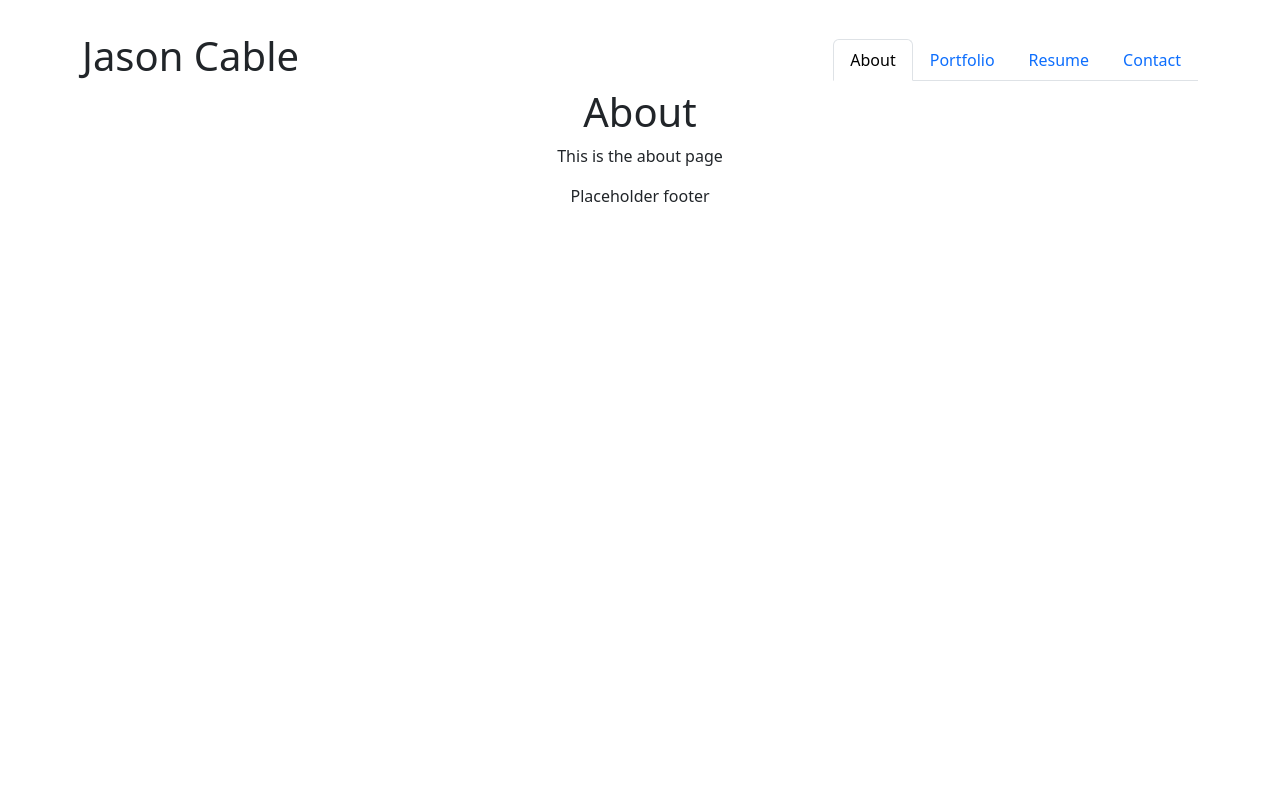
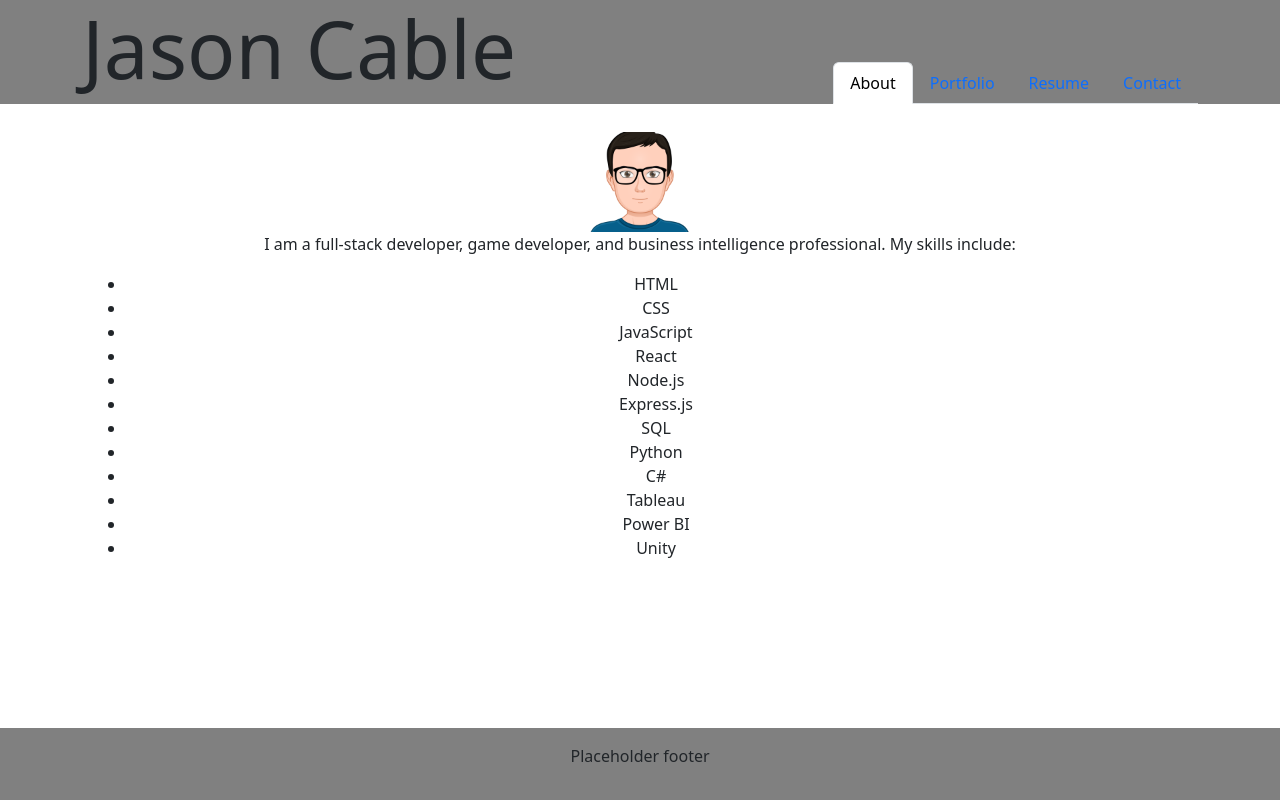
Before and after one commit to cablej02/React-Portfolio, a React (Vite) app: page / in a window 1280 px wide. Built offline with nearby package versions, Linux system fonts and the light colour scheme.

Commit message:
fixed header and footer.  added about me content and extremely basic styling

```diff
--- a/src/App.jsx
+++ b/src/App.jsx
@@ -7,7 +7,7 @@ function App() {
   return (
     <>
         <Header />
-        <main className="container">
+        <main className="container" style={{ marginTop: '100px' }}>
             <Outlet />
         </main>
         <Footer />
--- a/src/components/footer.jsx
+++ b/src/components/footer.jsx
@@ -1,7 +1,7 @@
 export default function Footer() {
     return (
-        <footer>
-            <div className="container" style={{ display: 'flex', justifyContent: 'center', alignItems: 'center' }}>
+        <footer className="py-3" style={{ position: 'fixed', bottom: 0, left: 0, width: '100%', backgroundColor: 'grey', zIndex: 1000 }}>
+            <div className="container" style={{ textAlign: 'center' }}>
                 {/* TODO: Add GitHub and LinkedIn links here */}
                 <p>Placeholder footer</p>
             </div>
--- a/src/components/header.jsx
+++ b/src/components/header.jsx
@@ -2,9 +2,9 @@ import NavTabs from './navTabs'
 
 export default function Header() {
     return (
-        <header>
-            <div className="container" style={{ display: 'flex', justifyContent: 'space-between', alignItems: 'center' }}>
-                <h1>Jason Cable</h1>
+        <header style={{ position: 'fixed', top: 0, left: 0, width: '100%', backgroundColor: 'grey', zIndex: 1001 }}>
+            <div className="container" style={{ display: 'flex', justifyContent: 'space-between', alignItems: 'flex-end', width: '100%' }}>
+                <h1 className='display-1 fw-normal'>Jason Cable</h1>
                 <NavTabs />
             </div>
         </header>
--- a/src/pages/about.jsx
+++ b/src/pages/about.jsx
@@ -1,8 +1,22 @@
 export default function About() {
     return (
-        <div>
-            <h1>About</h1>
-            <p>This is the about page</p>
+        <div className="container">
+            <img src="/src/assets/myAvatar.png" alt="avatar" style={{ width: '100px', height: '100px' }} />
+            <p>I am a full-stack developer, game developer, and business intelligence professional. My skills include: </p>
+            <ul>
+                <li>HTML</li>
+                <li>CSS</li>
+                <li>JavaScript</li>
+                <li>React</li>
+                <li>Node.js</li>
+                <li>Express.js</li>
+                <li>SQL</li>
+                <li>Python</li>
+                <li>C#</li>
+                <li>Tableau</li>
+                <li>Power BI</li>
+                <li>Unity</li>
+            </ul>
         </div>
     )
 }
```
Also changed, not shown: src/assets/myAvatar.png (added).
